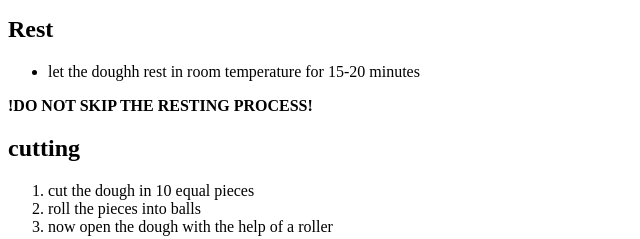
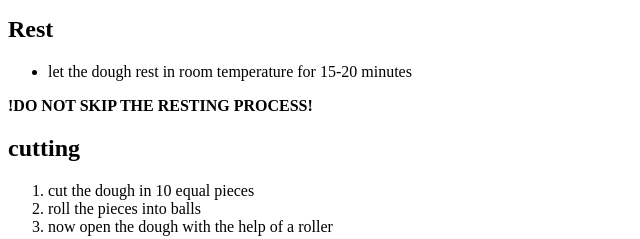
Before and after one commit to KevemCodes/recipes-by-u, a plain HTML site: page recipes/homemade-tortillas.html in a window 1280 px wide. Shown: the part 813-1052 px from the top of the page, 0-640 px from the left. Drawn offline with Linux system fonts and the light colour scheme.

Commit message:
fix spelling mistake, fix the name on index

```diff
--- a/recipes/homemade-tortillas.html
+++ b/recipes/homemade-tortillas.html
@@ -38,7 +38,7 @@
     <h2>Rest</h2>
     <ul>
 
-        <li>let the doughh rest in room temperature for 15-20 minutes</li>
+        <li>let the dough rest in room temperature for 15-20 minutes</li>
 
     </ul>
     <p><strong>!DO NOT SKIP THE RESTING PROCESS!</strong></p>
```
Also changed, not shown: index.html (+1 -1 lines).
